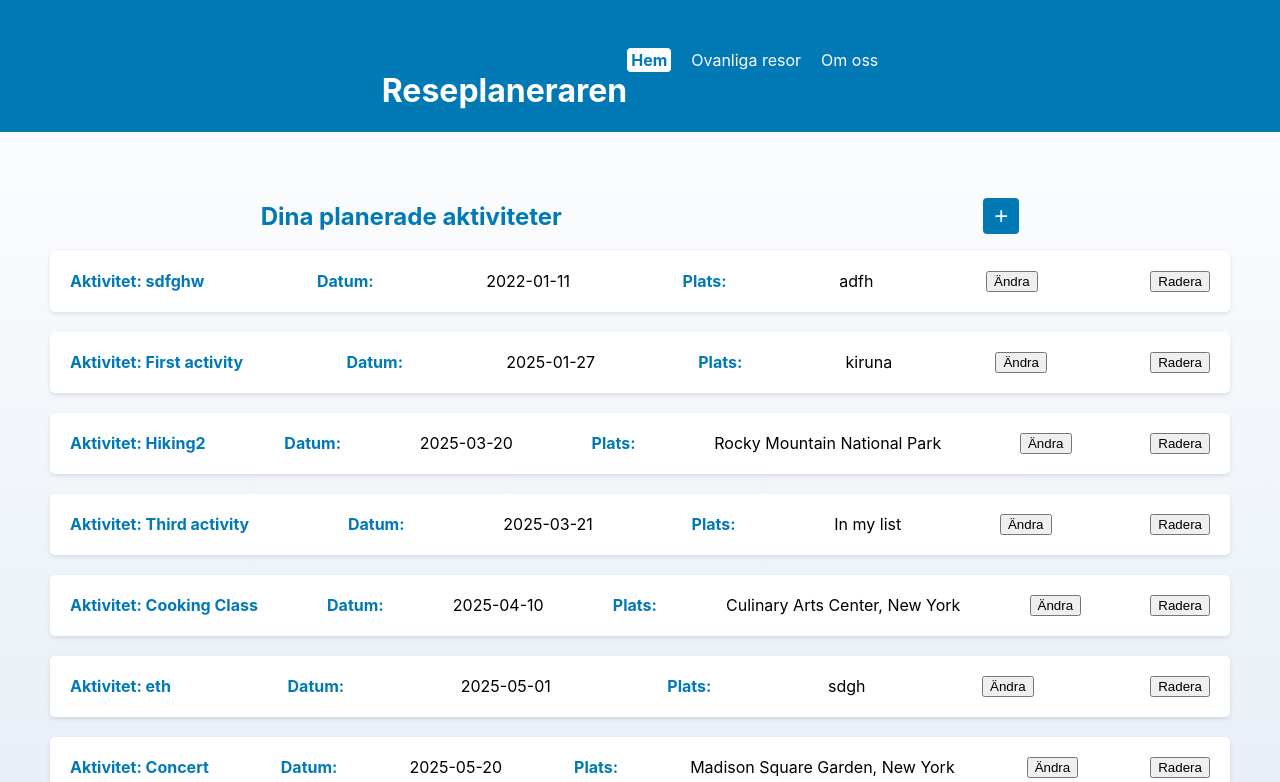
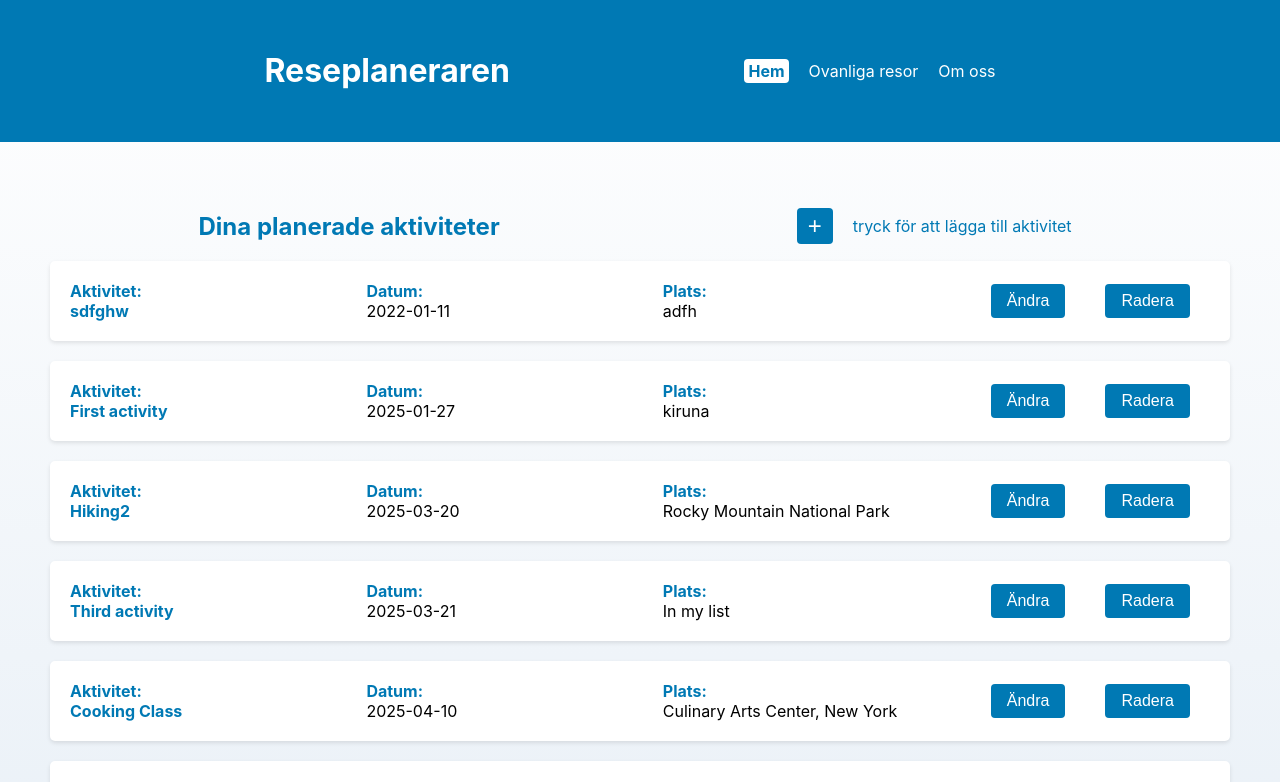
Before and after one commit to ToeCrow/React-indv-Boiler-Room-Travelplaner, a React (Vite) app: page / in a window 1280 px wide. Shown: the top 782 px of the page. Built offline with nearby package versions, Linux system fonts and the light colour scheme; data requests are answered from the project's data file.

Commit message:
css för activityitem och header

```diff
--- a/src/Pages/ActivityList/ActivityItem.jsx
+++ b/src/Pages/ActivityList/ActivityItem.jsx
@@ -40,10 +40,14 @@ const ActivityItem = ({ activities, setActivities }) => {
       {deleteMessage && <p>{deleteMessage}</p>} {/* Show the delete message for 3 seconds*/}
       <ul>
         {sortedActivities.map(({ id, activity, date, place }) => (
-          <li key={id}>
-            <strong>Aktivitet: {activity} </strong> <strong>Datum:</strong> {date}  <strong>Plats:</strong> {place}
+          <li className='activity' key={id}>
+            <div className='activity-item'><strong>Aktivitet: <br /> {activity} </strong></div>
+            <div className='activity-item'><strong>Datum:</strong> <br /> {date}  </div>
+            <div className='activity-item'><strong>Plats:</strong> <br /> {place} </div>
+            <div className='activity-item activity-buttons'>
             <button onClick={() => handleClickEdit(id)}>Ändra</button>
             <button onClick={() => handleClickDelete(id)}>Radera</button>
+            </div>
           </li>
         ))}
       </ul>
--- a/src/Pages/ActivityList/ActivityList.jsx
+++ b/src/Pages/ActivityList/ActivityList.jsx
@@ -26,7 +26,10 @@ const ActivityList = () => {
     <main>
       <div id="activity-header">
         <h2>Dina planerade aktiviteter</h2>
-        <button onClick={handleClickAdd} className='add-button'>+</button>
+        <div id="add-activity">
+          <button onClick={handleClickAdd} className='add-button'>+</button>
+          <p>tryck för att lägga till aktivitet</p>
+        </div>
       </div>
       {error && <ErrorScreen statusCode={statusCode} message={error} />}
       {loading && <LoadingScreen />}
--- a/src/index.css
+++ b/src/index.css
@@ -12,10 +12,10 @@ body {
 
 header {
   background-color: #0079B4;
-  padding: 50px 50px 0 50px;
+    padding: 30px;
     display: flex;
     flex-direction: row;
-  justify-content: center;
+    justify-content: space-evenly;
 }
 
 header h1 {
@@ -24,17 +24,21 @@ header h1 {
 }
 
 header nav ul {
-  display: flex;
+  display: flex
+;
     flex-direction: row;
     list-style: none;
     margin: 0;
     padding: 0;
+    align-items: center;
+    height: 100%;
 }
 
 header nav ul li {
   margin-right: 20px;
   color: white;
   font-size: 16px;
+  align-items: center;
 }
 
 header nav ul li a {
@@ -58,6 +62,18 @@ header nav ul li a:hover {
   display: flex;
   flex-direction: row;
   justify-content: space-around;
+}
+
+#add-activity {
+  display: flex;
+  flex-direction: row;
+}
+
+#add-activity p {
+  margin-right: 10px;
+  align-self: center;
+  color: #0079B4;
+  margin-left: 20px;
 }
 
 .add-button {
@@ -93,6 +109,28 @@ main ul {
   gap: 20px;
 }
 
+.activity-item {
+  width: 22%;
+}
+
+.activity-item button {
+  background-color: #0079B4;
+  color: white;
+  border: none;
+  border-radius: 4px;
+  font-size: 16px;
+  cursor: pointer;
+  padding: 8px 16px;
+  margin: 0 20px;
+  justify-self: end;
+}
+
+.activity-buttons {
+  display: flex;
+  flex-direction: row;
+  justify-content: flex-end;
+}
+
 main ul li {
   background-color: white;
   padding: 20px;
```
Lines whose indentation alone changed are shown as unchanged.
